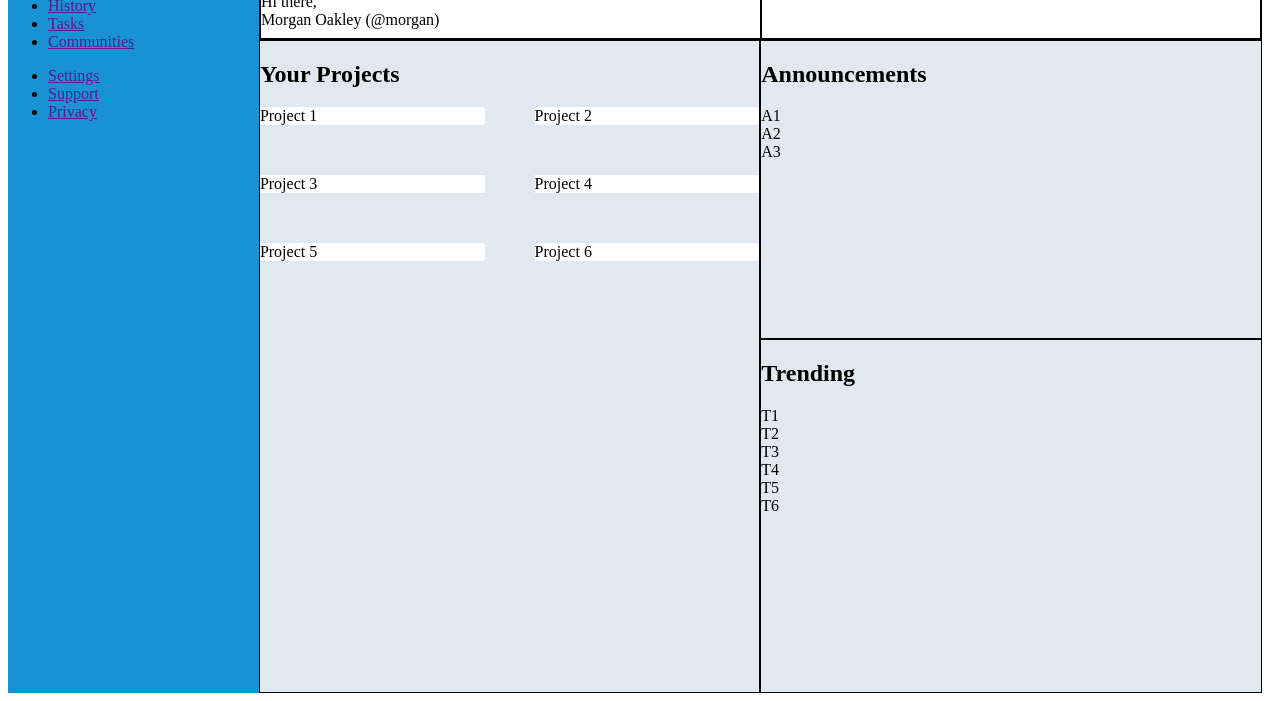
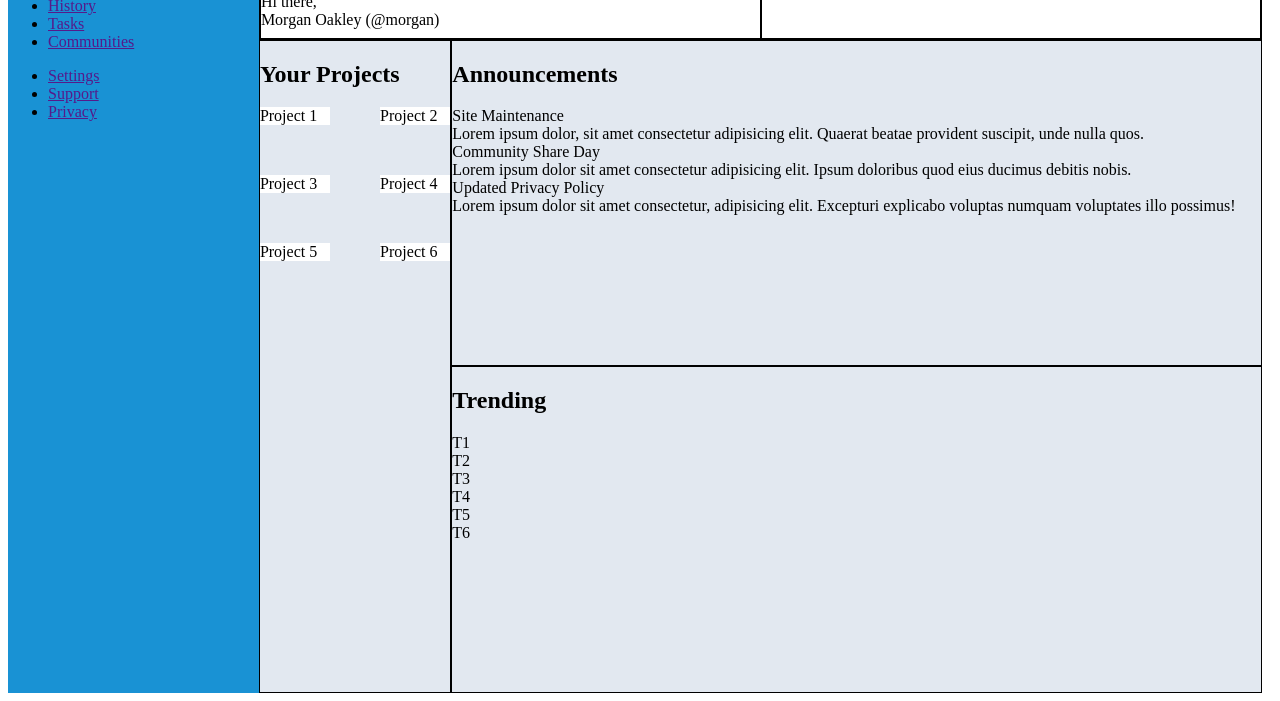
Before and after one commit to andyglover/odin-project-admin-dashboard, a plain HTML site: page index.html in a window 1280 px wide. Shown: the part 99-800 px from the top of the page. Drawn offline with Linux system fonts and the light colour scheme.

Commit message:
Added announcements content

```diff
--- a/index.html
+++ b/index.html
@@ -60,9 +60,18 @@
         <div class="announcements">
             <h2>Announcements</h2>
             <div class="announce-container">
-                <div class="announcement">A1</div>
-                <div class="announcement">A2</div>
-                <div class="announcement">A3</div>
+                <div class="announcement">
+                    <div class="title">Site Maintenance</div>
+                    <div class="description">Lorem ipsum dolor, sit amet consectetur adipisicing elit. Quaerat beatae provident suscipit, unde nulla quos.</div>
+                </div>
+                <div class="announcement">
+                    <div class="title">Community Share Day</div>
+                    <div class="description">Lorem ipsum dolor sit amet consectetur adipisicing elit. Ipsum doloribus quod eius ducimus debitis nobis.</div>
+                </div>
+                <div class="announcement">
+                    <div class="title">Updated Privacy Policy</div>
+                    <div class="description">Lorem ipsum dolor sit amet consectetur, adipisicing elit. Excepturi explicabo voluptas numquam voluptates illo possimus!</div>
+                </div>
             </div>
         </div>
         <div class="trending">
```
